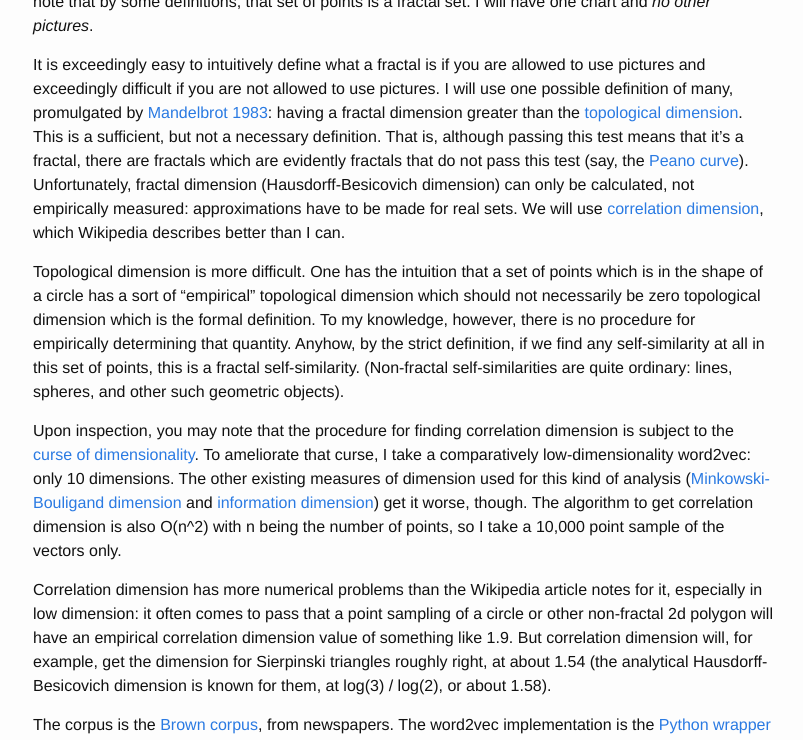
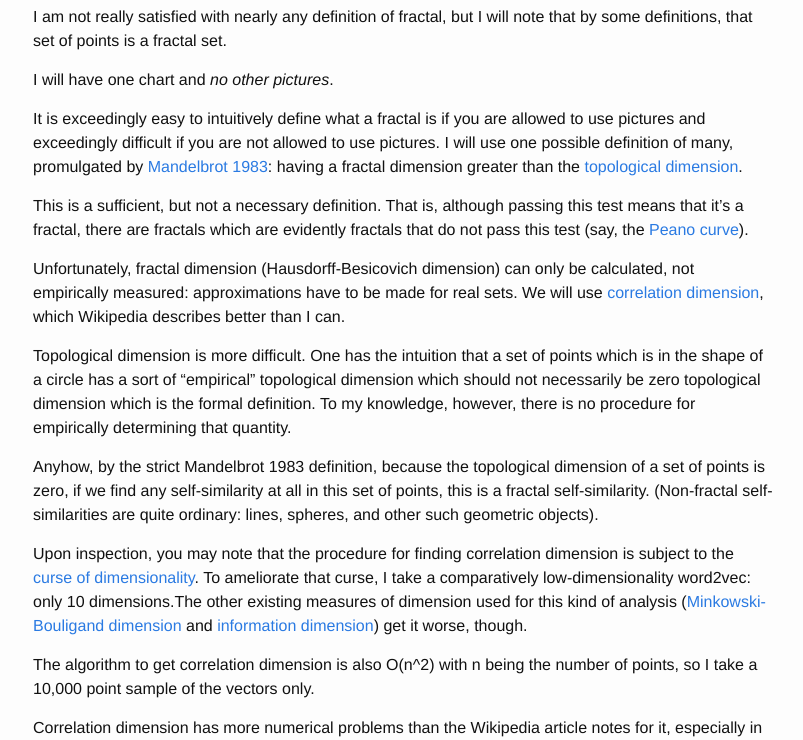
Before and after one commit to howonlee/howonlee.github.io, a Jekyll site: the page built from _posts/2016-02-05-Fractal%20Wordvecs.md, in a window 1280 px wide and 1400 px high, scrolled down 375 px. Shown: the top 740 px of the window, without its empty margins (237-1040 px from the left). Built offline with Jekyll 4.4.1, drawn with Linux system fonts in a browser that asks for light colours; some of the changed text lies outside the part shown.

Commit message:
split up paragraphs

```diff
--- a/_posts/2016-02-05-Fractal%20Wordvecs.md
+++ b/_posts/2016-02-05-Fractal%20Wordvecs.md
@@ -5,13 +5,25 @@
 
 I like fractals. After long experience with them, I have come to the conclusion that I do not like to see them. I am completely indifferent to their beauty, although of course they are beautiful. I like them for their [statistical](http://arxiv.org/abs/cond-mat/0412004) [omnipresence](http://physics.stackexchange.com/questions/55269/why-do-fractal-systems-show-power-law-behavior), as most statisticians like the Gaussian.
 
-I will claim that the global structure of the set of points created by word2vec in a high-dimensional vector space might have an empirical [fractal dimension](https://en.wikipedia.org/wiki/Fractal_dimension) far lower than the ordinary, everyday dimension, and buttress this claim with evidence. I am not really satisfied with nearly any definition of fractal, but I will note that by some definitions, that set of points is a fractal set. I will have one chart and _no other pictures_.
+I will claim that the global structure of the set of points created by word2vec in a high-dimensional vector space might have an empirical [fractal dimension](https://en.wikipedia.org/wiki/Fractal_dimension) far lower than the ordinary, everyday dimension, and buttress this claim with evidence.
 
-It is exceedingly easy to intuitively define what a fractal is if you are allowed to use pictures and exceedingly difficult if you are not allowed to use pictures. I will use one possible definition of many, promulgated by [Mandelbrot 1983](http://www.amazon.com/Fractal-Geometry-Nature-Benoit-Mandelbrot/dp/0716711869): having a fractal dimension greater than the [topological dimension](https://en.wikipedia.org/wiki/Lebesgue_covering_dimension). This is a sufficient, but not a necessary definition. That is, although passing this test means that it's a fractal, there are fractals which are evidently fractals that do not pass this test (say, the [Peano curve](https://en.wikipedia.org/wiki/Peano_curve)). Unfortunately, fractal dimension (Hausdorff-Besicovich dimension) can only be calculated, not empirically measured: approximations have to be made for real sets. We will use [correlation dimension](https://en.wikipedia.org/wiki/Correlation_dimension), which Wikipedia describes better than I can.
+I am not really satisfied with nearly any definition of fractal, but I will note that by some definitions, that set of points is a fractal set.
 
-Topological dimension is more difficult. One has the intuition that a set of points which is in the shape of a circle has a sort of "empirical" topological dimension which should not necessarily be zero topological dimension which is the formal definition. To my knowledge, however, there is no procedure for empirically determining that quantity. Anyhow, by the strict definition, if we find any self-similarity at all in this set of points, this is a fractal self-similarity. (Non-fractal self-similarities are quite ordinary: lines, spheres, and other such geometric objects).
+I will have one chart and _no other pictures_.
 
-Upon inspection, you may note that the procedure for finding correlation dimension is subject to the [curse of dimensionality](https://en.wikipedia.org/wiki/Curse_of_dimensionality). To ameliorate that curse, I take a comparatively low-dimensionality word2vec: only 10 dimensions. The other existing measures of dimension used for this kind of analysis ([Minkowski-Bouligand dimension](http://mathworld.wolfram.com/InformationDimension.html) and [information dimension](http://mathworld.wolfram.com/InformationDimension.html)) get it worse, though. The algorithm to get correlation dimension is also O(n^2) with n being the number of points, so I take a 10,000 point sample of the vectors only.
+It is exceedingly easy to intuitively define what a fractal is if you are allowed to use pictures and exceedingly difficult if you are not allowed to use pictures. I will use one possible definition of many, promulgated by [Mandelbrot 1983](http://www.amazon.com/Fractal-Geometry-Nature-Benoit-Mandelbrot/dp/0716711869): having a fractal dimension greater than the [topological dimension](https://en.wikipedia.org/wiki/Lebesgue_covering_dimension).
+
+This is a sufficient, but not a necessary definition. That is, although passing this test means that it's a fractal, there are fractals which are evidently fractals that do not pass this test (say, the [Peano curve](https://en.wikipedia.org/wiki/Peano_curve)).
+
+Unfortunately, fractal dimension (Hausdorff-Besicovich dimension) can only be calculated, not empirically measured: approximations have to be made for real sets. We will use [correlation dimension](https://en.wikipedia.org/wiki/Correlation_dimension), which Wikipedia describes better than I can.
+
+Topological dimension is more difficult. One has the intuition that a set of points which is in the shape of a circle has a sort of "empirical" topological dimension which should not necessarily be zero topological dimension which is the formal definition. To my knowledge, however, there is no procedure for empirically determining that quantity.
+
+Anyhow, by the strict Mandelbrot 1983 definition, because the topological dimension of a set of points is zero, if we find any self-similarity at all in this set of points, this is a fractal self-similarity. (Non-fractal self-similarities are quite ordinary: lines, spheres, and other such geometric objects).
+
+Upon inspection, you may note that the procedure for finding correlation dimension is subject to the [curse of dimensionality](https://en.wikipedia.org/wiki/Curse_of_dimensionality). To ameliorate that curse, I take a comparatively low-dimensionality word2vec: only 10 dimensions.The other existing measures of dimension used for this kind of analysis ([Minkowski-Bouligand dimension](http://mathworld.wolfram.com/InformationDimension.html) and [information dimension](http://mathworld.wolfram.com/InformationDimension.html)) get it worse, though.
+
+The algorithm to get correlation dimension is also O(n^2) with n being the number of points, so I take a 10,000 point sample of the vectors only.
 
 Correlation dimension has more numerical problems than the Wikipedia article notes for it, especially in low dimension: it often comes to pass that a point sampling of a circle or other non-fractal 2d polygon will have an empirical correlation dimension value of something like 1.9. But correlation dimension will, for example, get the dimension for Sierpinski triangles roughly right, at about 1.54 (the analytical Hausdorff-Besicovich dimension is known for them, at log(3) / log(2), or about 1.58).
 
@@ -19,12 +31,16 @@
 
 ![chart](http://i.imgur.com/Q93bjtd.png)
 
-As you can see, the calculated slope (which we interpret as the embedding dimension) is about 5.7, which is a lot less than the number of dimensions that the points are situated in, and indeed greater than the topological dimension of the points. So it is a fractal by the Mandelbrot 1983 definition, but that definition is unsatisfying (I haven't really found any satisfying ones). You might think that it's a fractal because of its noninteger dimension, but remember the numerical problems with correlation dimension.
+As you can see, the calculated slope (which we interpret as the embedding dimension) is about 5.7, which is a lot less than the number of dimensions that the points are situated in, and indeed greater than the topological dimension of the points.
 
-This scaling is not really an incredibly durable phenomenon: outside of the range of these epsilons, the global structure of the whole range looks far more like a logistic function (because at tiny epsilons, there are no neighbors, and at huge epsilons, all points are neighbors). So this is not like the really impressive demonstrations of self-similar structure, because there are so few orders of magnitude. But it _is_ a self-similarity, and _that_ is an empirical statement.
+So it is a fractal by the Mandelbrot 1983 definition, but remember that this definition is unsatisfying (I haven't really found any satisfying ones). You might think that it's a fractal because of its noninteger dimension, but remember the numerical problems with correlation dimension.
+
+This scaling is not really an incredibly durable phenomenon: outside of the range of these epsilons, the global structure of the whole range looks far more like a logistic function (because at tiny epsilons, there are no neighbors, and at huge epsilons, all points are neighbors). So this is not like the really impressive demonstrations of self-similar structure, because there are so few orders of magnitude.
+
+But it _is_ a self-similarity, and _that_ is an empirical statement.
 
 I won't give any explanations for the phenomenon. Perhaps chaos is involved, given that this phenomenon could be construed as a sort of view of an attractor. I note that many dynamical analyses of neural network phenomena leave out chaotic analyses, like [Pascanu Mikolov Bengio 2013](http://www.jmlr.org/proceedings/papers/v28/pascanu13.pdf) (although Pascanu Mikolov Bengio 2013 is for recursive neural networks). But if these systems have fractal (strange) attractors, the possibility of chaos __must__ be investigated.
 
-I would hypothesize that this is not an extraordinarily particular phenomenon about neural representations, limited to word2vec. Fractal structures and power-law distributions seem to be surprisingly common in neural networks. Try training a simple backpropagation multilayer perceptron on MNIST and then [take the histograms](https://github.com/howonlee/mlp_gradient_histograms) of the absolute values of the weights - you will get a very heavy tail on that histogram (and that __is__ a pretty durable phenomenon, in a variety of ways). I am currently implementing the [Clauset Shalizi Newman 2007](http://arxiv.org/abs/0706.1062) steps to find if it's a proper power law.
+I would hypothesize that this is not an extraordinarily particular phenomenon with respect to neural representations, limited to word2vec. Fractal structures and power-law distributions seem to be surprisingly common in neural networks. Try training a simple backpropagation multilayer perceptron on MNIST and then [take the histograms](https://github.com/howonlee/mlp_gradient_histograms) of the absolute values of the weights - you will get a very heavy tail on that histogram (and that __is__ a pretty durable phenomenon, in a variety of ways). I am currently implementing the [Clauset Shalizi Newman 2007](http://arxiv.org/abs/0706.1062) steps to find if it's a proper power law.
 
 I wish to also state a related contention. In the year 2016, if someone is told to model a random landscape, an imaginary landscape generated by computer, they would be remiss if they did not think about fractals. I believe that in modelling a different kind of imaginary landscape - the energy landscapes that gradient descent algorithms rattle about in - we should investigate whether it is also remiss in this case to not think a little about fractals. Perhaps it would be a step towards understanding their structure, including the most important and most mystifying energy landscape, that of neural networks.
```
